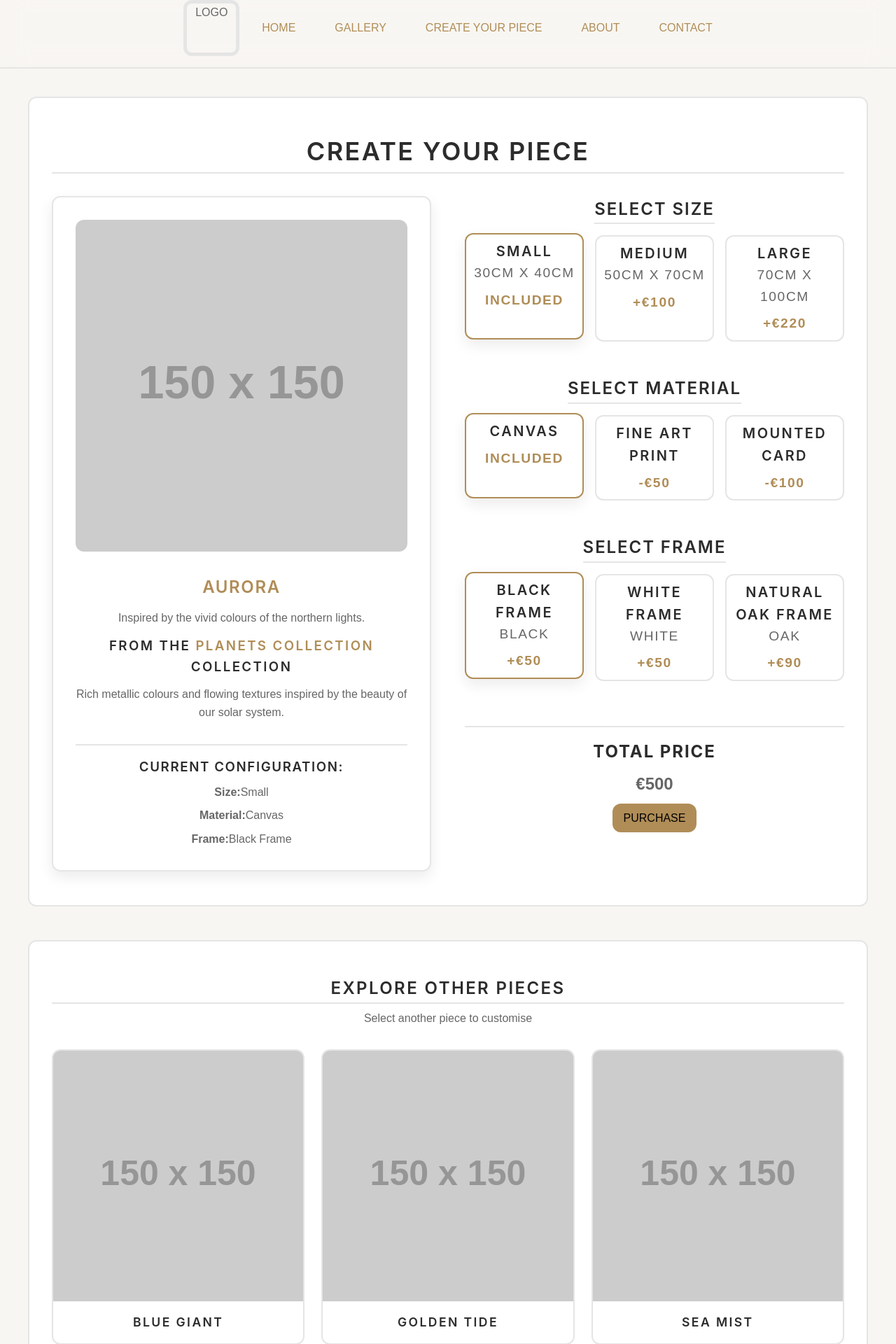
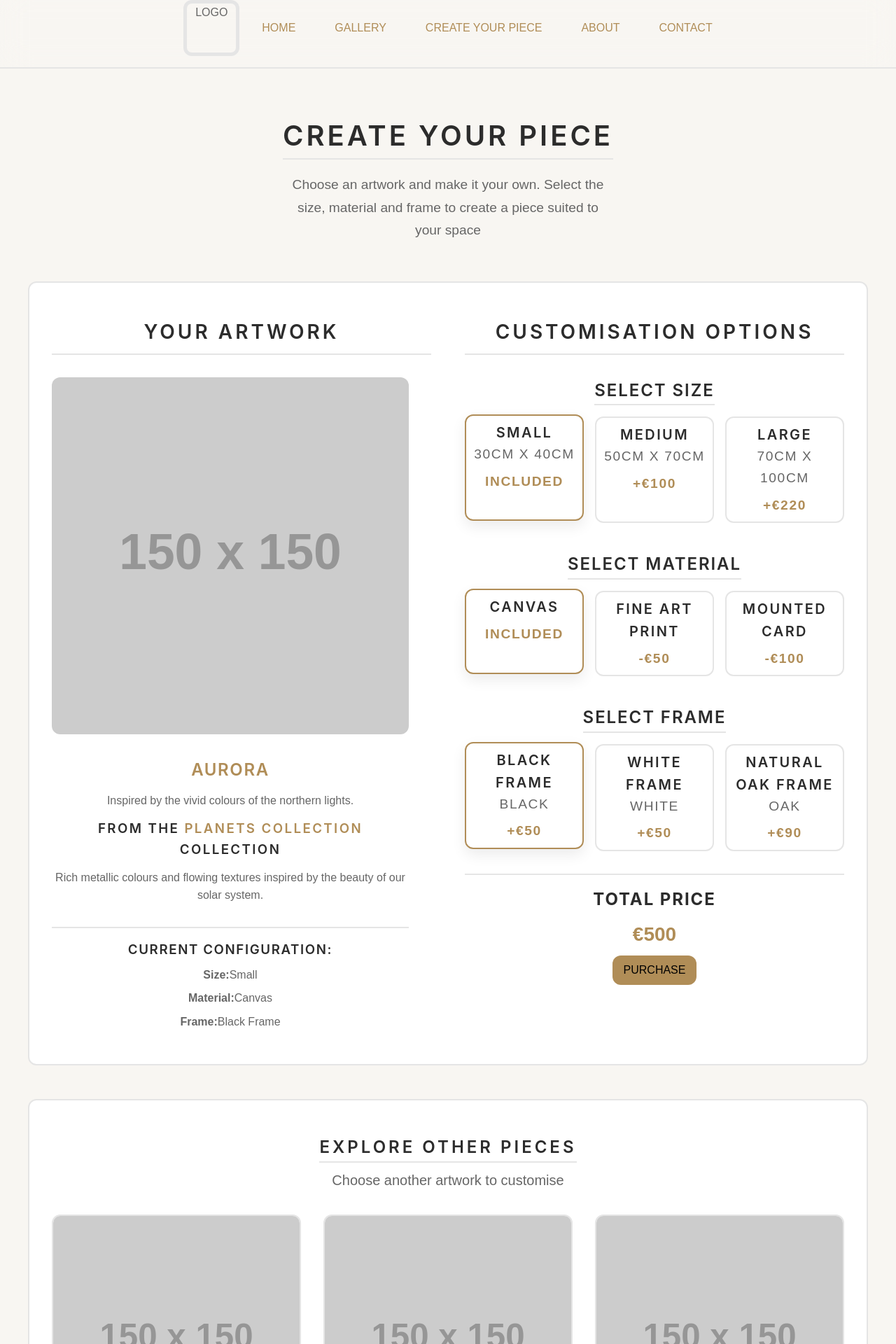
Before and after one commit to Emmet22/artist-website-template, a React (Vite) app: page /commission in a window 1280 px wide. Shown: the part 16-1936 px from the top of the page at 70% size. Built offline with nearby package versions, Linux system fonts and the light colour scheme.

Commit message:
#35 restyled the commission builder, added breathing room, intro, better spacing everywhere

```diff
--- a/src/components/commission/ArtworkSelector.module.css
+++ b/src/components/commission/ArtworkSelector.module.css
@@ -5,21 +5,39 @@
 }
 
 .heading {
+    display: flex;
+    flex-direction: column;
+    align-items: center;
     text-align: center;
+    gap: 0.5rem;
 }
 
-.heading h3 {
+.title {
+    border-bottom: 2px solid var(--clr-border);
+}
+
+.title h3 {
+    margin: 0;
+    font-size: 1.5rem;
     text-transform: uppercase;
-    letter-spacing: 0.15rem;
-    margin-bottom: 0.5rem;
-    font-size: 1.5rem;
-    border-bottom: 2px solid var(--clr-border);
+    letter-spacing: 0.25rem;
+}
+
+.text {
+    max-width: 50ch;
+}
+
+.text p {
+    margin: 0;
+    color: var(--clr-secondary);
+    font-size: 1.25rem;
+    line-height: 1.7;
 }
 
 .grid {
     display: grid;
-    grid-template-columns: repeat(3, 1fr);
-    gap: 1.5rem;
+    grid-template-columns: repeat(3, minmax(0, 1fr));
+    gap: 2rem;
 }
 
 .card {
@@ -51,6 +69,7 @@
 }
 
 .card h3 {
+    margin: 0;
     padding: 1rem;
     text-align: center;
     text-transform: uppercase;
--- a/src/components/commission/ArtworkSelector.tsx
+++ b/src/components/commission/ArtworkSelector.tsx
@@ -20,9 +20,14 @@ function ArtworkSelector({
 }: ArtworkSelectorProps) {
     return (
         <div className={styles.selector}>
+
             <div className={styles.heading}>
-                <h3>Explore other pieces</h3>
-                <p>Select another piece to customise</p>
+                <div className={styles.title}>
+                    <h3>Explore other pieces</h3>
+                </div>
+                <div className={styles.text}>
+                    <p>Choose another artwork to customise</p>
+                </div>
             </div>
 
             <div className={styles.grid}>
--- a/src/components/commission/CustomisationPanel.module.css
+++ b/src/components/commission/CustomisationPanel.module.css
@@ -1,7 +1,7 @@
 .panel {
     display: flex;
     flex-direction: column;
-    gap: 3rem;
+    gap: 2.5rem;
 }
 
 .panel h2 {
--- a/src/components/commission/LivePreview.module.css
+++ b/src/components/commission/LivePreview.module.css
@@ -3,11 +3,7 @@
     flex-direction: column;
 
     gap:2rem;
-    padding:2rem;
-
-    border: 2px solid var(--clr-border);
-    border-radius: var(--radius);
-    box-shadow: var(--shadow);
+    padding:0 2rem 0 0;
 }
 
 .previewImage {
--- a/src/components/commission/PriceSummary.module.css
+++ b/src/components/commission/PriceSummary.module.css
@@ -18,6 +18,7 @@
 }
 
 .price {
-    font-size: 1.5rem;
+    font-size: 1.75rem;
     font-weight: bold;
+    color: var(--clr-accent);
 }
--- a/src/pages/CommissionBuilder.module.css
+++ b/src/pages/CommissionBuilder.module.css
@@ -1,9 +1,35 @@
-.heading {
-    font-size: 1.5rem;
-    text-transform: uppercase;
+.hero {
+    max-width: 800px;
+    margin: 0 auto 2rem;
+    padding: 1.5rem;
+
+    display: flex;
+    flex-direction: column;
+    align-items: center;
+    text-align: center;
+
+    gap: 1.25rem;
+}
+
+.heroHeading {
     border-bottom: 2px solid var(--clr-border);
+}
+
+.heroHeading h1 {
+    margin: 0;
+    font-size: 2.5rem;
     letter-spacing: 0.25rem;
-    margin-bottom: 2rem;
+}
+
+.heroText {
+    max-width: 50ch;
+}
+
+.heroText p {
+    margin: 0;
+    color: var(--clr-secondary);
+    font-size: 1.2rem;
+    line-height: 1.7;
 }
 
 .configurator {
@@ -13,12 +39,24 @@
     align-items: start;
 }
 
+.columnHeading {
+    border-bottom: 2px solid var(--clr-border);
+    padding-bottom: 0.5rem;
+    margin-bottom: 2rem;
+}
+
+.columnHeading h2 {
+    margin: 0;
+    font-size: 1.75rem;
+    text-transform: uppercase;
+    letter-spacing: 0.25rem;
+}
+
 .previewColumn {
-    top: 2rem;
+
 }
 
 .optionsColumn {
     display: flex;
     flex-direction: column;
-    gap: 2rem;
 }
--- a/src/pages/CommissionBuilder.tsx
+++ b/src/pages/CommissionBuilder.tsx
@@ -65,14 +65,28 @@ function CommissionBuilder() {
     return (
         <main>
 
+            <div className={styles.hero}>
+                <div className={styles.heroHeading}>
+                    <h1>Create your piece</h1>
+                </div>
+                <div className={styles.heroText}>
+                    <p>
+                        Choose an artwork and make it your own.
+                        Select the size, material and frame to create a
+                        piece suited to your space
+                    </p>
+                </div>
+            </div>
+
             <Section>
-                <div className={styles.heading}>
-                    <h2>Create your piece</h2>
-                </div>
 
                 <div className={styles.configurator}>
 
                     <div className={styles.previewColumn}>
+                        <div className={styles.columnHeading}>
+                            <h2>Your artwork</h2>
+                        </div>
+
                         <LivePreview
                             artPiece={selectedArtPiece}
                             collection={collection}
@@ -83,6 +97,10 @@ function CommissionBuilder() {
                     </div>
 
                     <div className={styles.optionsColumn}>
+                        <div className={styles.columnHeading}>
+                            <h2>customisation options</h2>
+                        </div>
+
                         <CustomisationPanel
                             sizes={sizeOptions}
                             frames={frameOptions}
```
